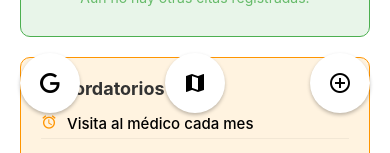
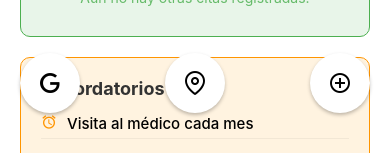
Before and after one commit to YondaimeMex/4PetsCare, a React Native app: screen /Home in a window 390 px wide. Shown: the part 691-844 px from the top of the page. Built offline with nearby package versions, Linux system fonts and the light colour scheme.

Commit message:
Modificación de README.md con información del proyecto

```diff
--- a/screens/Home.js
+++ b/screens/Home.js
@@ -1,5 +1,5 @@
 import { View, Text, TouchableOpacity, StyleSheet, ScrollView } from 'react-native';
-import { MaterialIcons, Ionicons, MaterialCommunityIcons, FontAwesome5 } from '@expo/vector-icons';
+import { MaterialIcons, Ionicons, MaterialCommunityIcons, FontAwesome5, Feather } from '@expo/vector-icons';
 import { StatusBar } from 'expo-status-bar';
 import { useNavigation, useIsFocused } from '@react-navigation/native';
 import { useState, useEffect } from 'react';
@@ -266,7 +266,7 @@ export default function HomeScreen() {
 
             {/* Botón flotante central */}
             <TouchableOpacity style={styles.floatingBtnCenter} onPress={() => navigation.navigate('Mapas')}>
-                <MaterialIcons name="map" size={24} color="black" />
+                <Feather name="map-pin" size={24} color="black" />
             </TouchableOpacity>
 
             {/* Botón flotante derecho*/}
@@ -289,7 +289,7 @@ export default function HomeScreen() {
                 { transform: [{ translateX: isMenuOpen ? 0 : -300 }] }
             ]}>
                 <View style={styles.menuHeader}>
-                    <Text style={styles.menuTitle}>Menú</Text>
+                    <Text style={styles.menuTitle}>4PetsCare</Text>
                     <TouchableOpacity onPress={toggleMenu}>
                         <Ionicons name="close" size={30} color="#333" />
                     </TouchableOpacity>
--- a/screens/Salud.js
+++ b/screens/Salud.js
@@ -76,7 +76,7 @@ export default function Salud({ route }) {
 
       {/* Header */}
       <View style={styles.header}>
-        <Text style={styles.title}>Salud</Text>
+        <Text style={styles.title}>Salud <MaterialIcons name="health-and-safety" size={24} color="black" /></Text>
         <TouchableOpacity onPress={() => setIsEditing(!isEditing)}>
           <Ionicons
             name={isEditing ? "close" : "create-outline"}
```
Also changed, not shown: 2 other files (tests, documents, lock files or other folders).
